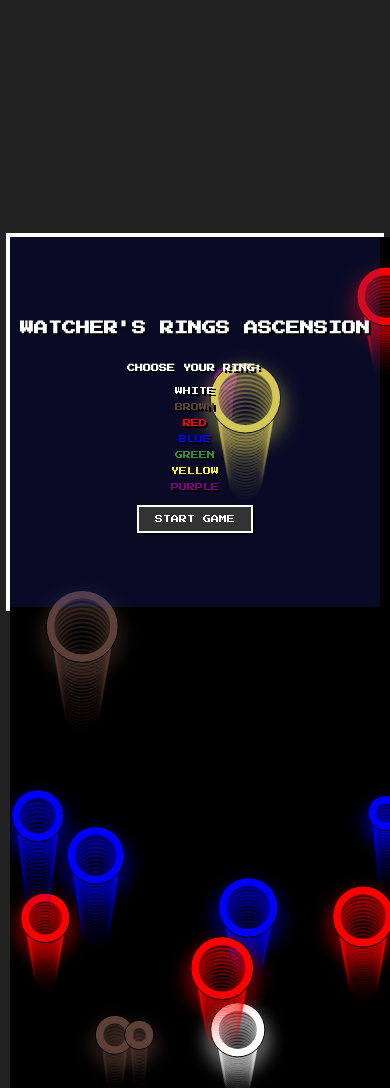
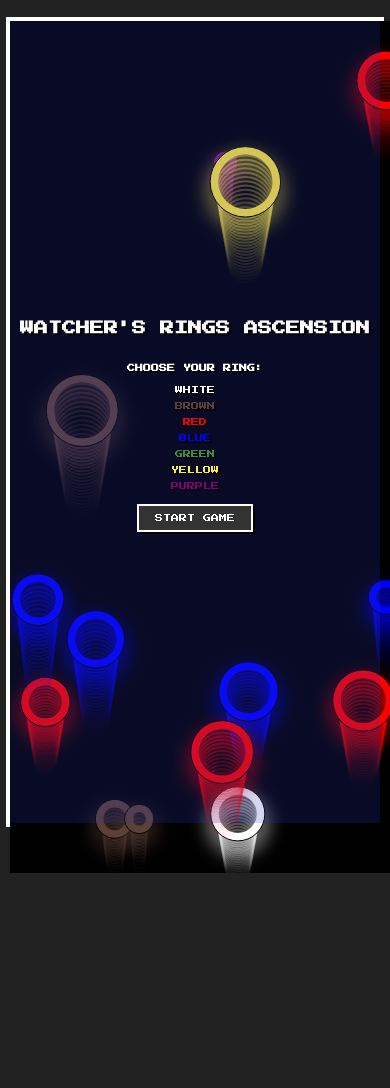
Before and after one commit to cursedspaghetti73/Forgotten-Wiz, a plain HTML site: page index.html in a window 390 px wide. After the commit the page ends 873 px from the top, so only its background shows below. Drawn offline with Linux system fonts and the light colour scheme.

Commit message:
Update style.css

```diff
--- a/style.css
+++ b/style.css
@@ -119,7 +119,7 @@ button:hover {
 /*
  * ? MEDIA QUERY PER SMARTPHONE (Max 600px di larghezza, in verticale) ?
  */
-@media (max-width: 768px) and (orientation: portrait) {
+@media (max-width: 393px) and (orientation: portrait) {
 
     body {
         /* Rimuove margini/padding del body che potrebbero causare barre di scorrimento */
@@ -139,13 +139,13 @@ button:hover {
 
         /* Altezza: usa una proporzione 4:3 o 16:9 rispetto alla larghezza.
            Qui uso un 4:3 (600/800 = 0.75). Calcolo: 95vw * 0.75 = 71.25vw */
-        height: 95vw;
+        height: 95vh;
 
         /* Assicura che il contenitore non superi mai l'altezza della viewport (cruciale per portrait) */
         max-height: 95vh;
 
         /* Se l'altezza massima è limitata, adatta la larghezza proporzionalmente */
-        max-width: 95vh;
+        max-width: 95vw;
 
         /* Centra se le dimensioni calcolate non occupano tutto lo spazio */
         margin: auto;
```
